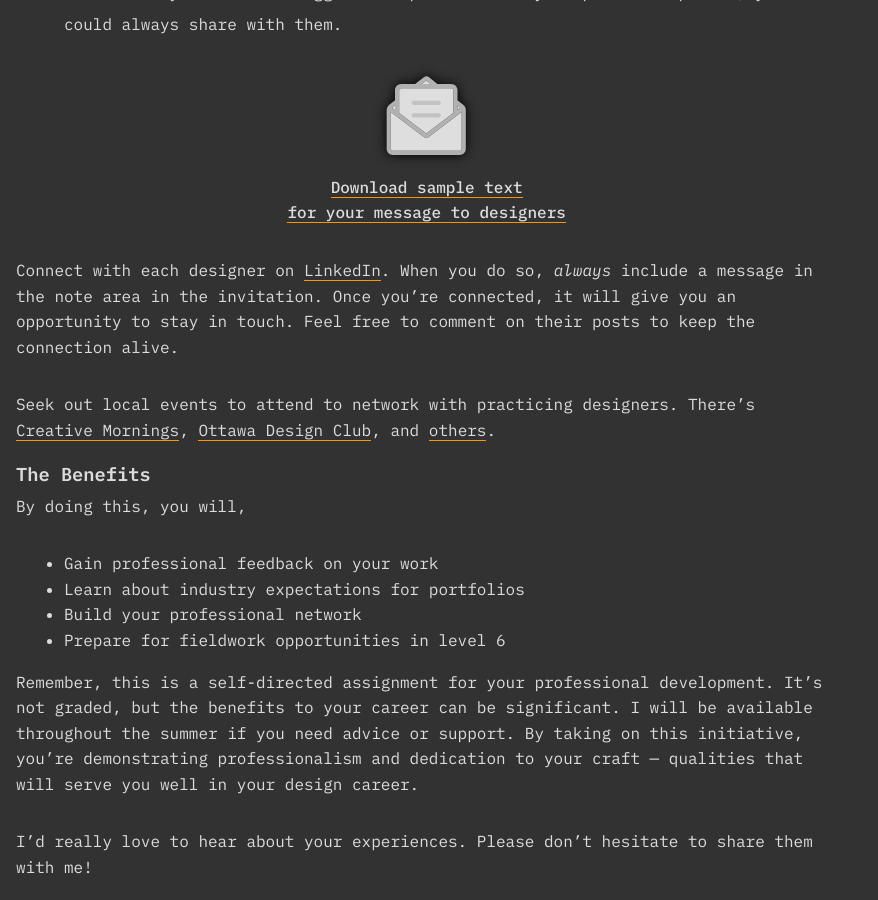
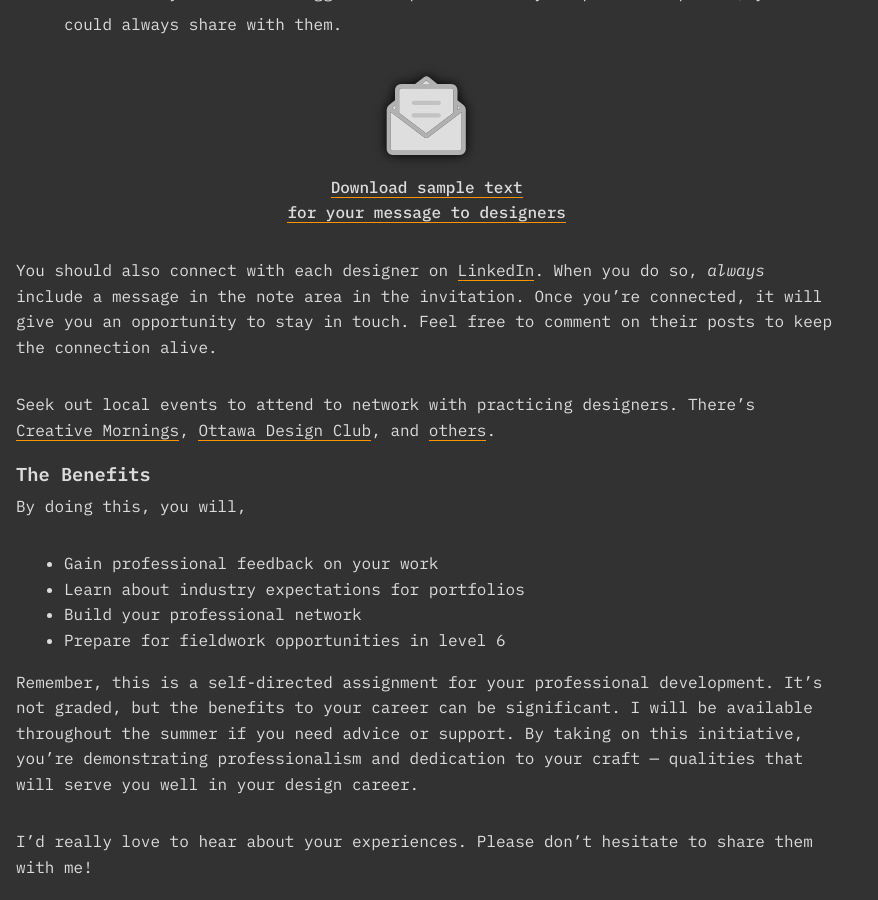
Before and after one commit to AlainParadis/wil, a Jekyll site: the page built from portfolio-development.md, in a window 1280 px wide and 900 px high, scrolled down 795 px. Shown: the whole window, without its empty margins (0-878 px from the left). Built offline with Jekyll 4.4.1, drawn with Linux system fonts in a browser that asks for light colours.

Commit message:
add text about linkedin

```diff
--- a/portfolio-development.md
+++ b/portfolio-development.md
@@ -25,7 +25,7 @@ Connect with professional designers to receive feedback on your current projects
     </figcaption>
 </figure>
 
-Connect with each designer on [LinkedIn](https://www.linkedin.com/). When you do so, *always* include a message in the note area in the invitation. Once you're connected, it will give you an opportunity to stay in touch. Feel free to comment on their posts to keep the connection alive.
+You should also connect with each designer on [LinkedIn](https://www.linkedin.com/). When you do so, *always* include a message in the note area in the invitation. Once you're connected, it will give you an opportunity to stay in touch. Feel free to comment on their posts to keep the connection alive.
 
 Seek out local events to attend to network with practicing designers. There's [Creative Mornings](https://creativemornings.com/cities/ott), [Ottawa Design Club](https://www.ottdesign.club), and [others](https://www.eventbrite.ca).
 
```
